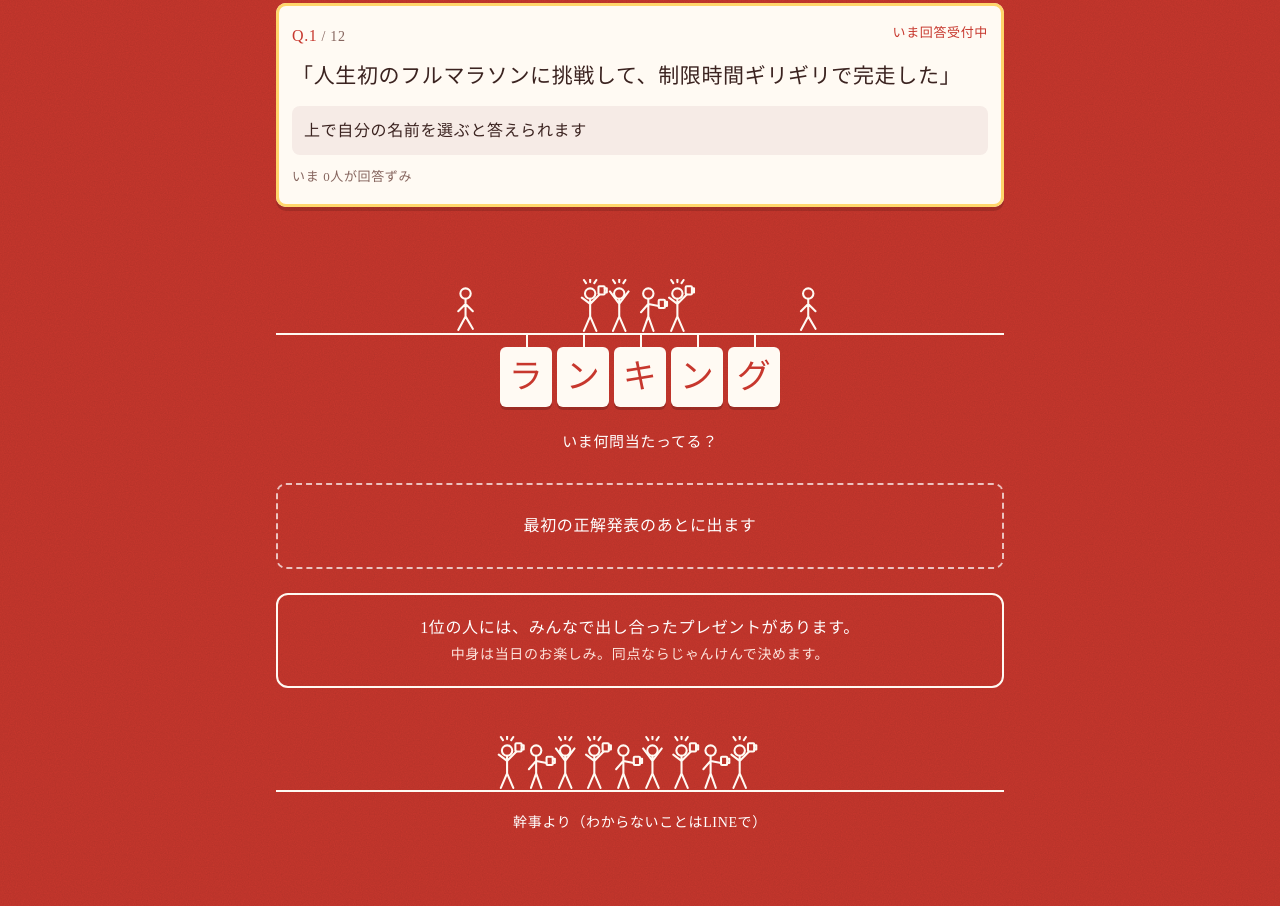
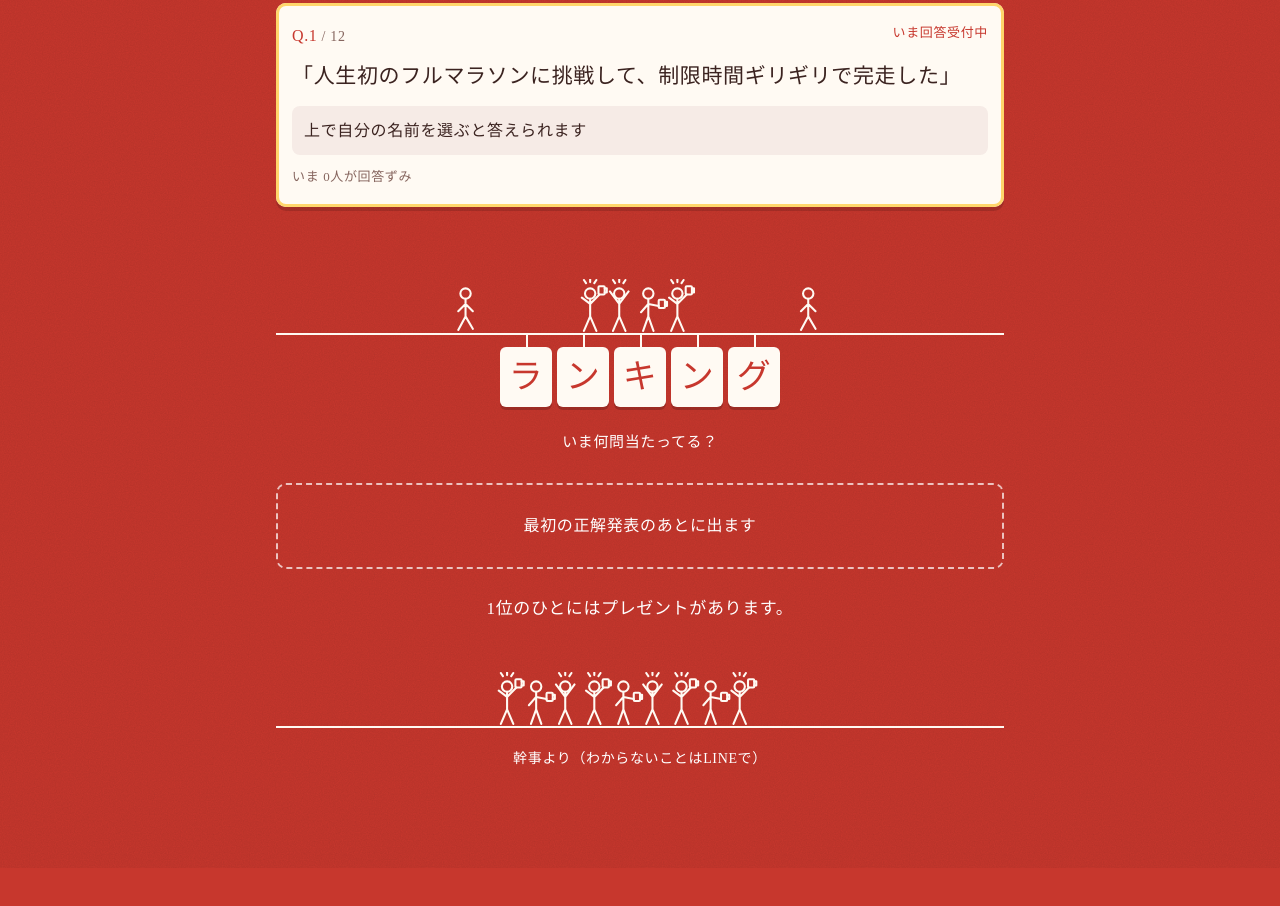
Before and after one commit to sakurabloomyou/Sunplaza-supermarket, a plain HTML site: page bonenkai2026/index.html in a window 1280 px wide. Shown: the part 2742-3648 px from the top of the page. After the commit the page ends 3610 px from the top, so only its background shows below. Drawn offline with Linux system fonts and the light colour scheme; a web font is replaced by a local one.

Commit message:
Simplify prize text and remove its frame
Co-Authored-By: Claude Opus 5.5 <noreply@anthropic.com>
Claude-Session: https://claude.ai/code/session_018ZJwZKsz6jpVydR1pVijYJ

```diff
--- a/bonenkai2026/index.html
+++ b/bonenkai2026/index.html
@@ -145,7 +145,7 @@ details.past summary{cursor:pointer;padding:8px 0;text-align:center}
 .rank li.me{background:#fff3c4;margin:0 -14px;padding:8px 14px}
 .rank .sc{margin-left:auto;font-weight:500}
 .rank details summary{cursor:pointer;color:var(--sub);padding:8px 0}
-.prize{margin-top:24px;text-align:center;border:2px solid var(--shiro);border-radius:12px;padding:18px}
+.prize{margin-top:24px;text-align:center;font-size:17px}
 .prize p{margin:0}
 .prize .note{color:#fde3dc}
 
@@ -249,8 +249,7 @@ footer .ground{margin-bottom:18px}
   <p class="lead">いま何問当たってる？</p>
   <div id="rankBox"><div class="empty">最初の正解発表のあとに出ます</div></div>
   <div class="prize">
-    <p>1位の人には、みんなで出し合ったプレゼントがあります。</p>
-    <p class="note">中身は当日のお楽しみ。同点ならじゃんけんで決めます。</p>
+    <p>1位のひとにはプレゼントがあります。</p>
   </div>
 </div></section>
 </main>
```
